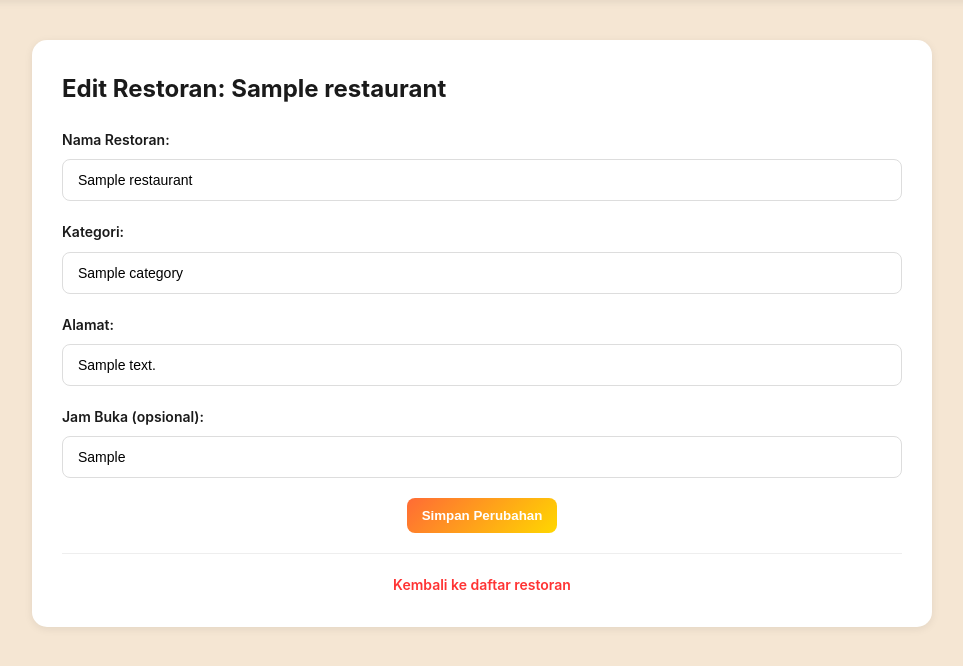
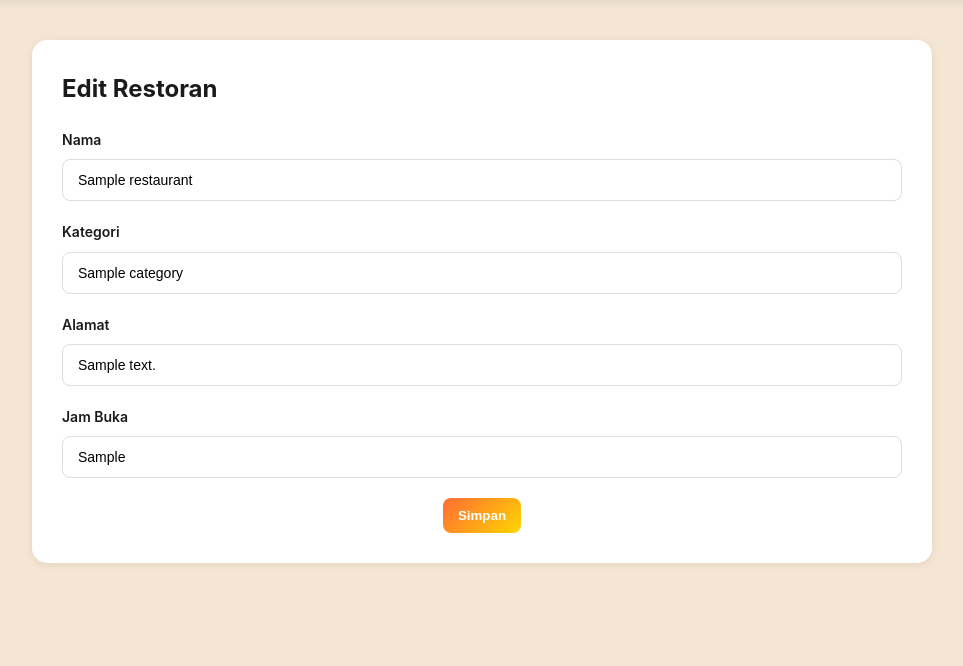
Before and after one commit to arinafazal/CICIPIN, a Flask app: template templates/edit_restaurant.html in a window 1280 px wide. Shown: the part 78-744 px from the top of the page, without its empty margins (158-1121 px from the left). Run offline with Flask 3, Linux system fonts and the light colour scheme; the template is opened without the code that fills it: most values are stand-ins (such as "Sample title", 1, 10 or a date in 2020); one stand-in notice (Sample message) is shown.

Commit message:
Bismillah Fix

```diff
--- a/app.py
+++ b/app.py
@@ -380,7 +380,7 @@ def add_review(restaurant_id):
 
     if request.method == 'POST':
 
-        rating = float(request.form['rating'])
+        rating = float(request.form.get('rating', 0))
         comment = request.form['comment']
 
         review_image = None
@@ -389,20 +389,27 @@ def add_review(restaurant_id):
             image = request.files['image']
 
             if image and image.filename:
-                upload_result = cloudinary.uploader.upload(image)
-                review_image = upload_result["secure_url"]
+                try:
+                    upload_result = cloudinary.uploader.upload(
+                        image,
+                        resource_type="image"
+                    )
+                    review_image = upload_result["secure_url"]
+                except Exception as e:
+                    app.logger.error(f"Cloudinary review upload failed: {e}")
 
         db.restaurants.update_one(
             {"_id": ObjectId(restaurant_id)},
             {
                 "$push": {
                     "reviews": {
-                    "user_id": session["user_id"],
-                    "username": session["username"],
-                    "rating": rating,
-                    "comment": comment,
-                    "image_url": review_image
-}
+                        "user_id": session["user_id"],
+                        "username": session["username"],
+                        "rating": rating,
+                        "comment": comment,
+                        "image_url": review_image,
+                        "created_at": datetime.now().strftime("%Y-%m-%d %H:%M")
+                    }
                 }
             }
         )
@@ -412,7 +419,6 @@ def add_review(restaurant_id):
         return redirect(url_for('restaurant_detail', restaurant_id=restaurant_id))
 
     return render_template('add_review.html', restaurant=restaurant)
-
 
 # =========================
 # RESTAURANT DETAIL
--- a/templates/edit_restaurant.html
+++ b/templates/edit_restaurant.html
@@ -2,91 +2,63 @@
 <html lang="id">
 
 <head>
+
     <meta charset="UTF-8">
     <meta name="viewport" content="width=device-width, initial-scale=1.0">
-    <title>Edit Restoran - {{ restaurant['name'] }}</title>
-    <link rel="icon" type="image/jpg" href="{{ url_for('static', filename='favicon.jpg') }}">
+
+    <title>Edit Restoran</title>
+
+    <link rel="icon" href="{{ url_for('static', filename='favicon.jpg') }}">
     <link rel="stylesheet" href="{{ url_for('static', filename='style.css') }}">
+
 </head>
 
 <body>
-    <!DOCTYPE html>
 
-    <html lang="id">
+    <header>
 
-    <head>
-        <meta charset="UTF-8">
-        <meta name="viewport" content="width=device-width, initial-scale=1.0">
-        <title>Edit Restoran - {{ restaurant['name'] }}</title>
-        <link rel="stylesheet" href="{{ url_for('static', filename='style.css') }}">
-    </head>
-
-    <body>
-        <!-- header -->
-        <header>
         <div class="logo">
             <div class="logo-text">🐱 Cicipin</div>
         </div>
+
     </header>
 
     <div class="form-container">
+
         <div class="detail-section form-section">
 
-                <h2>Edit Restoran: {{ restaurant['name'] }}</h2>
+            <h2>Edit Restoran</h2>
 
-                {% with messages = get_flashed_messages(with_categories=true) %}
-                {% if messages %}
-                <div class="popup {{ messages[0][0] }} show" id="popupMessage">
-                    {{ messages[0][1] }}
-                </div>
-                {% endif %}
-                {% endwith %}
-
-                <form action="{{ url_for('edit_restaurant', restaurant_id=restaurant['_id']) }}" method="POST">
+            <form method="POST">
 
                 <div class="form-group">
-                        <label>Nama Restoran:</label>
-                        <input type="text" name="name" value="{{ restaurant['name'] }}" required>
+                    <label>Nama</label>
+                    <input type="text" name="name" value="{{ restaurant['name'] }}">
                 </div>
 
                 <div class="form-group">
-                        <label>Kategori:</label>
-                        <input type="text" name="category" value="{{ restaurant['category'] }}" required>
+                    <label>Kategori</label>
+                    <input type="text" name="category" value="{{ restaurant['category'] }}">
                 </div>
 
                 <div class="form-group">
-                        <label>Alamat:</label>
-                        <input type="text" name="address" value="{{ restaurant['address'] }}" required>
+                    <label>Alamat</label>
+                    <input type="text" name="address" value="{{ restaurant['address'] }}">
                 </div>
 
                 <div class="form-group">
-                        <label>Jam Buka (opsional):</label>
-                        <input type="text" name="opening_hours" value="{{ restaurant.get('opening_hours','') }}"
-                            placeholder="08:00-22:00">
+                    <label>Jam Buka</label>
+                    <input type="text" name="opening_hours" value="{{ restaurant.get('opening_hours','') }}">
                 </div>
 
                 <div style="text-align:center;">
-                        <button type="submit" class="btn">Simpan Perubahan</button>
+                    <button class="btn">Simpan</button>
                 </div>
 
             </form>
 
-                <div class="auth-link" style="margin-top:20px;">
-                    <a href="{{ url_for('index') }}">Kembali ke daftar restoran</a>
-                </div>
-
         </div>
     </div>
-
-        <script>
-            const popup = document.getElementById('popupMessage');
-            if (popup) {
-                setTimeout(() => popup.classList.remove('show'), 3000);
-            }
-        </script>
-    </body>
-
-    </html>
 
 </body>
 
--- a/templates/login.html
+++ b/templates/login.html
@@ -1,5 +1,6 @@
 <!DOCTYPE html>
 <html lang="id">
+
 <head>
     <meta charset="UTF-8">
     <meta name="viewport" content="width=device-width, initial-scale=1.0">
@@ -55,4 +56,5 @@
     }
 </script>
 </body>
+
 </html>
```
Lines whose indentation alone changed are shown as unchanged.
